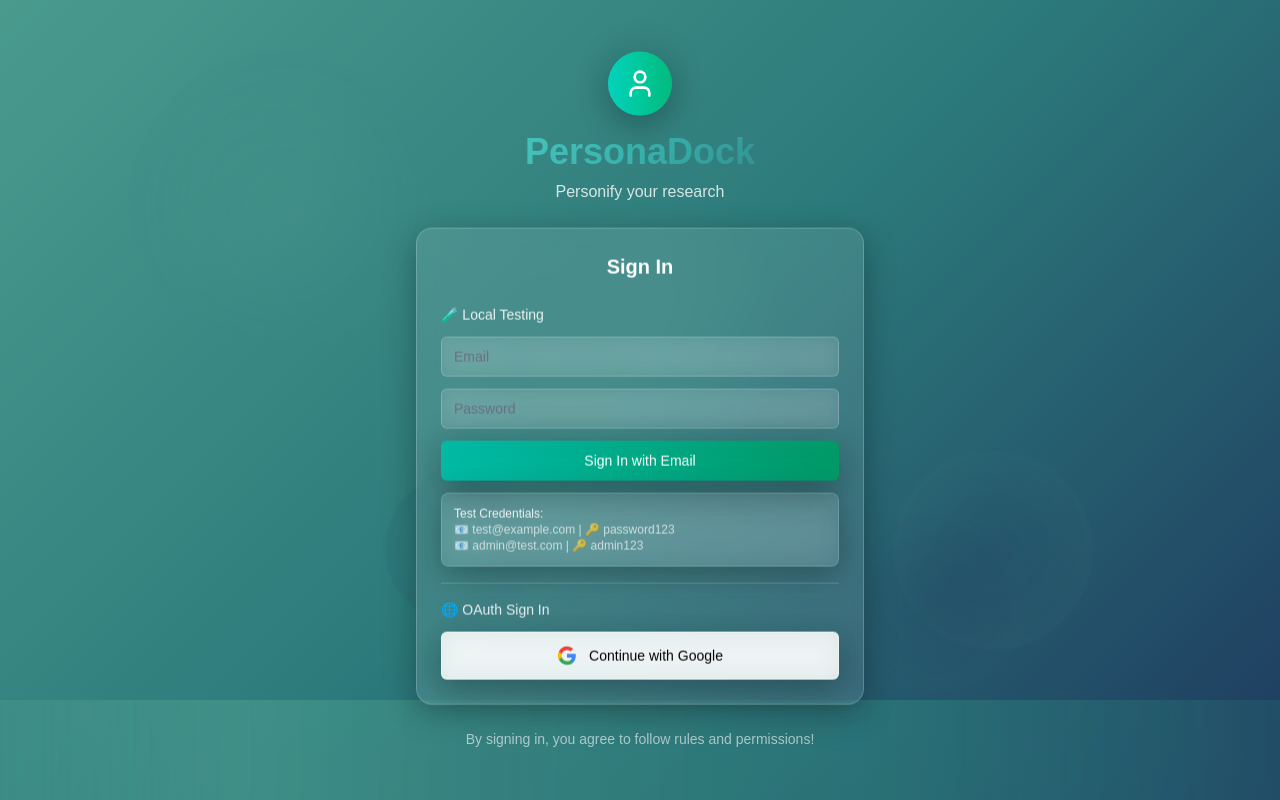
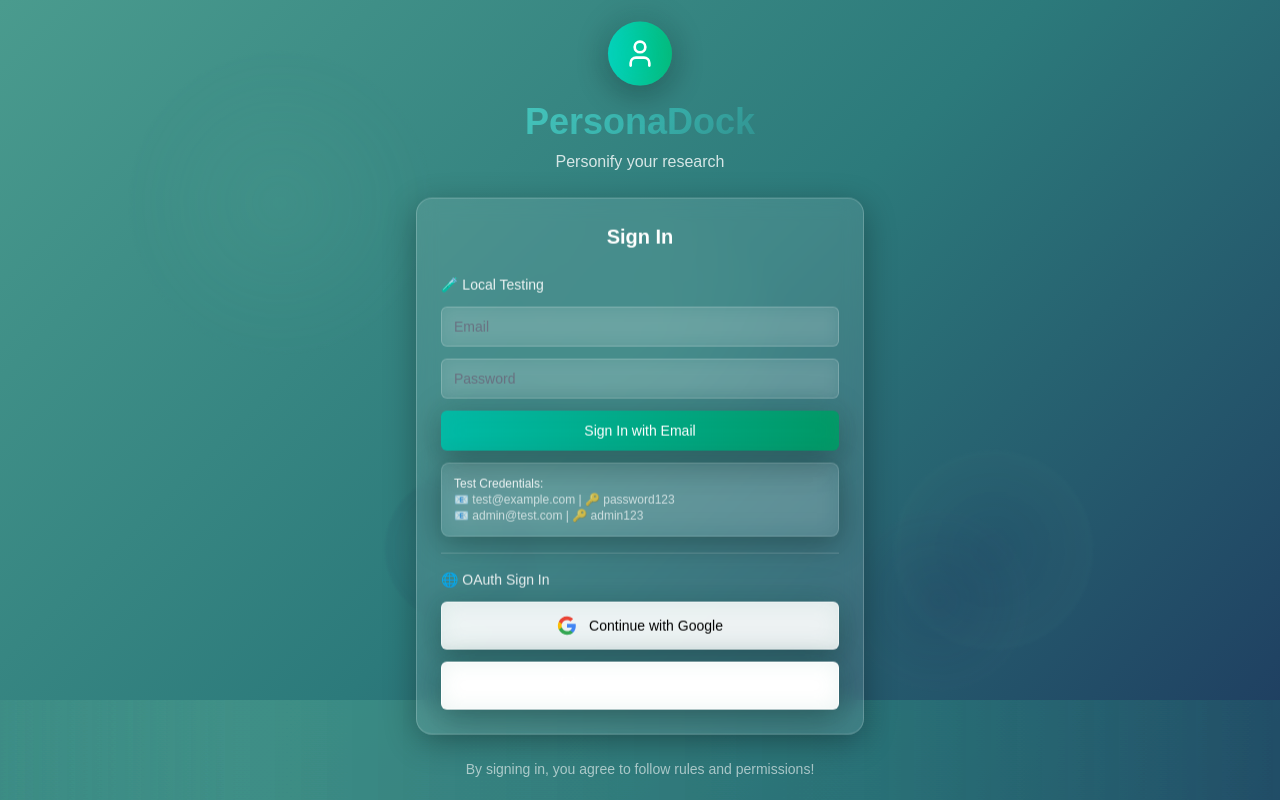
Before and after one commit to AmirrezaAsadi/personadoc_web, a Next.js app: page /signin in a window 1280 px wide. Built offline with nearby package versions, Linux system fonts and the light colour scheme.

Commit message:
feat: Update authentication options for improved provider configuration

```diff
--- a/components/sign-in-page.tsx
+++ b/components/sign-in-page.tsx
@@ -105,7 +105,7 @@ export default function SignInPage() {
               <h3 className="text-sm font-medium text-white/90">🌐 OAuth Sign In</h3>
 
               <Button
-                onClick={() => signIn('google')}
+                onClick={() => signIn('google', { callbackUrl: '/' })}
                 variant="outline"
                 className="w-full flex items-center justify-center gap-3 h-12 text-base border-white/20 text-black bg-white/90 hover:bg-white ripple underwater-glow backdrop-blur-sm"
               >
@@ -116,6 +116,15 @@ export default function SignInPage() {
                   <path fill="#EA4335" d="M12 5.38c1.62 0 3.06.56 4.21 1.64l3.15-3.15C17.45 2.09 14.97 1 12 1 7.7 1 3.99 3.47 2.18 7.07l3.66 2.84c.87-2.6 3.3-4.53 6.16-4.53z"/>
                 </svg>
                 Continue with Google
+              </Button>
+
+              <Button
+                onClick={() => signIn('github', { callbackUrl: '/' })}
+                variant="outline"
+                className="w-full flex items-center justify-center gap-3 h-12 text-base border-white/20 text-white bg-gray-900/90 hover:bg-gray-800 ripple underwater-glow backdrop-blur-sm"
+              >
+                <Github className="w-5 h-5" />
+                Continue with GitHub
               </Button>
             </div>
           </div>
--- a/lib/auth.ts
+++ b/lib/auth.ts
@@ -8,6 +8,9 @@ import { prisma } from "@/lib/prisma"
 
 export const authOptions: NextAuthOptions = {
   adapter: PrismaAdapter(prisma),
+  pages: {
+    signIn: '/signin',
+  },
   providers: [
     // Google OAuth for production
     GoogleProvider({
@@ -58,13 +61,20 @@ export const authOptions: NextAuthOptions = {
     ] : [])
   ],
   callbacks: {
+    async redirect({ url, baseUrl }) {
+      // Allows relative callback URLs
+      if (url.startsWith("/")) return `${baseUrl}${url}`
+      // Allows callback URLs on the same origin
+      else if (new URL(url).origin === baseUrl) return url
+      return baseUrl
+    },
     session: async ({ session, user, token }) => {
       if (session?.user) {
-        // For OAuth providers, use the user.id from database
+        // For database strategy (production with OAuth), use the user.id from database
         if (user?.id) {
           (session.user as any).id = user.id
         }
-        // For credentials provider, use the token.sub (user id from JWT)
+        // For JWT strategy (development or credentials), use the token.sub (user id from JWT)
         else if (token?.sub) {
           (session.user as any).id = token.sub
         }
```
